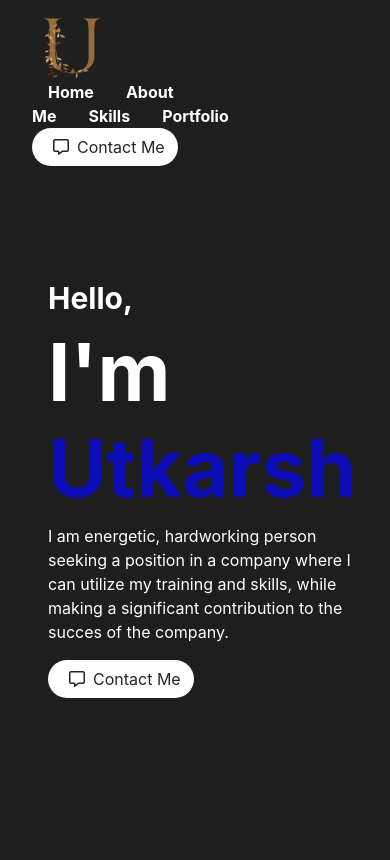
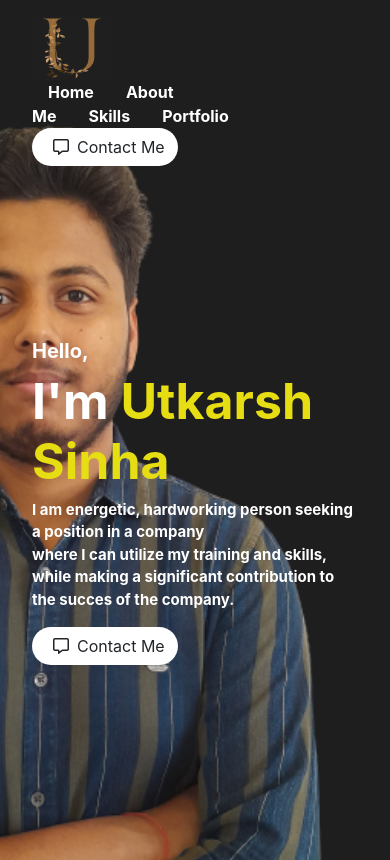
Before and after one commit to UtkarshSinha121/Portfolio, a React (Create React App) app: page / in a window 390 px wide. Built offline with nearby package versions, Linux system fonts and the light colour scheme.

Commit message:
responsive

```diff
--- a/public/index.html
+++ b/public/index.html
@@ -3,6 +3,7 @@
   <head>
     <link href="https://cdn.jsdelivr.net/npm/bootstrap@5.3.2/dist/css/bootstrap.min.css" rel="stylesheet" integrity="sha384-T3c6CoIi6uLrA9TneNEoa7RxnatzjcDSCmG1MXxSR1GAsXEV/Dwwykc2MPK8M2HN" crossorigin="anonymous">
     <meta charset="utf-8" />
+    <meta name="viewport" content="width=device-width, initial-scale=1.0">
     <link rel="stylesheet" href="https://cdnjs.cloudflare.com/ajax/libs/font-awesome/6.4.2/css/all.min.css" integrity="sha512-z3gLpd7yknf1YoNbCzqRKc4qyor8gaKU1qmn+CShxbuBusANI9QpRohGBreCFkKxLhei6S9CQXFEbbKuqLg0DA==" crossorigin="anonymous" referrerpolicy="no-referrer" />
     <link class="rounded-circle" rel="icon" href="./Ulogo.png" />
     <meta name="viewport" content="width=device-width, initial-scale=1" />
--- a/src/App.css
+++ b/src/App.css
@@ -51,7 +51,12 @@ body{
   text-size-adjust: smaller;
 }
 .intro{
-  margin-top: 200px;
+  height: calc(100vh - 4rem);
+  width: 100vw;
+  max-width: 75rem;
+  margin: 0 auto;
+  overflow: hidden;
+  position: relative;
 }
 .intropara2{
   font-size: 80px;
@@ -61,6 +66,54 @@ body{
   font-size: 30px;
   font-weight: bold;
 }
+.intropara3{
+  font-size: 20px;
+  font-weight: bold;
+}
 .bgclr{
-  color: rgb(13, 13, 184);
+  color: rgb(231, 221, 19);
 }
+
+
+@media screen and (max-width: 750px){
+
+    .detail{
+      display: contents;
+      align-items:baseline;
+    }
+    .utk{
+      right: -70vw;
+    }
+    .intropara2{
+      font-size: 50px;
+      font-weight: bold;
+    }
+    .intropara1{
+      font-size: 20px;
+      font-weight: bold;
+    }
+    .intropara3{
+      font-size: 15px;
+      font-weight: bold;
+}
+}
+.utk{
+  z-index: -1;
+  position: absolute;
+  top: 0;
+  right: 0;
+  object-fit: cover;
+  height: 100vh;
+}
+.detail{
+  display: flex;
+  flex-direction: column;
+  justify-content: center;
+  height: 100vh;
+  width: 100vw;
+  max-width: 75rem;
+  margin: 0 auto;
+  padding: 2rem;
+
+
+}
--- a/src/Component/Intro.jsx
+++ b/src/Component/Intro.jsx
@@ -3,20 +3,20 @@ import utk from '../Images/bg.png'
 
 const Intro = () => {
   return (
-    <div className='d-flex px-5'>
-        <div className='col-md-7 intro'>
+    <section className='intro'>
+        <div className='detail' >
            <h6 className='intropara1'>Hello,</h6>
-           <h3 className='intropara2'>I'm <span className='bgclr'> Utkarsh </span> </h3>
-           <p className='intropara3'>I am energetic, hardworking person seeking a position in a company where I can utilize my training and skills, while making a significant contribution to the succes of the company.</p>
+           <h3 className='intropara2'>I'm <span className='bgclr'> Utkarsh Sinha </span> </h3>
+           <p className='intropara3'>I am energetic, hardworking person seeking a position in a company <br /> where I can utilize my training and skills, <br /> while making a significant contribution to the succes of the company.</p>
            <div>
            <button className="btn btn-white rounded-5 desktopMenuBtn">
            <i class="fa-regular fa-message mx-2"></i>Contact Me</button>
            </div>
         </div>
-        <div className='col-md-5'>
-
+        <div >
+             <img className='utk' src={utk} alt="" />
         </div>
-    </div>
+    </section>
   )
 }
 
```
